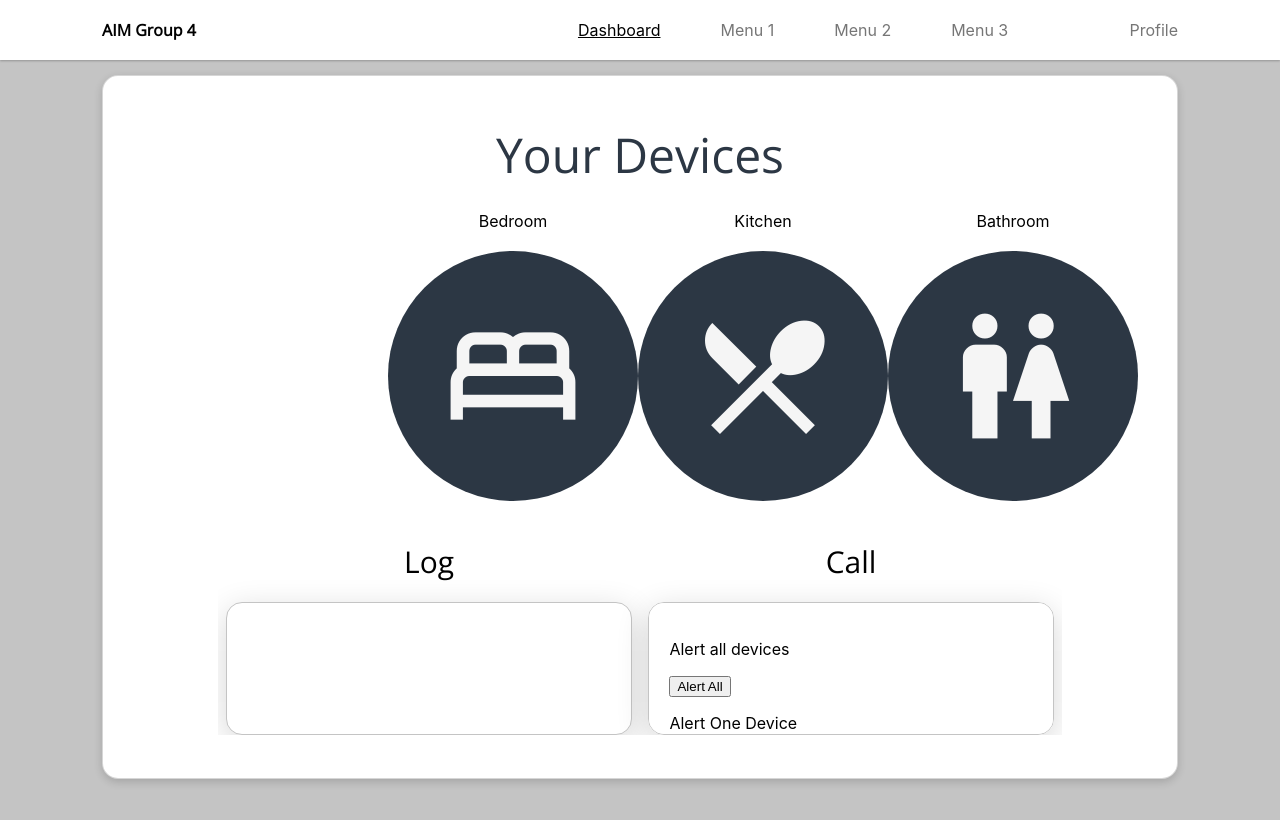
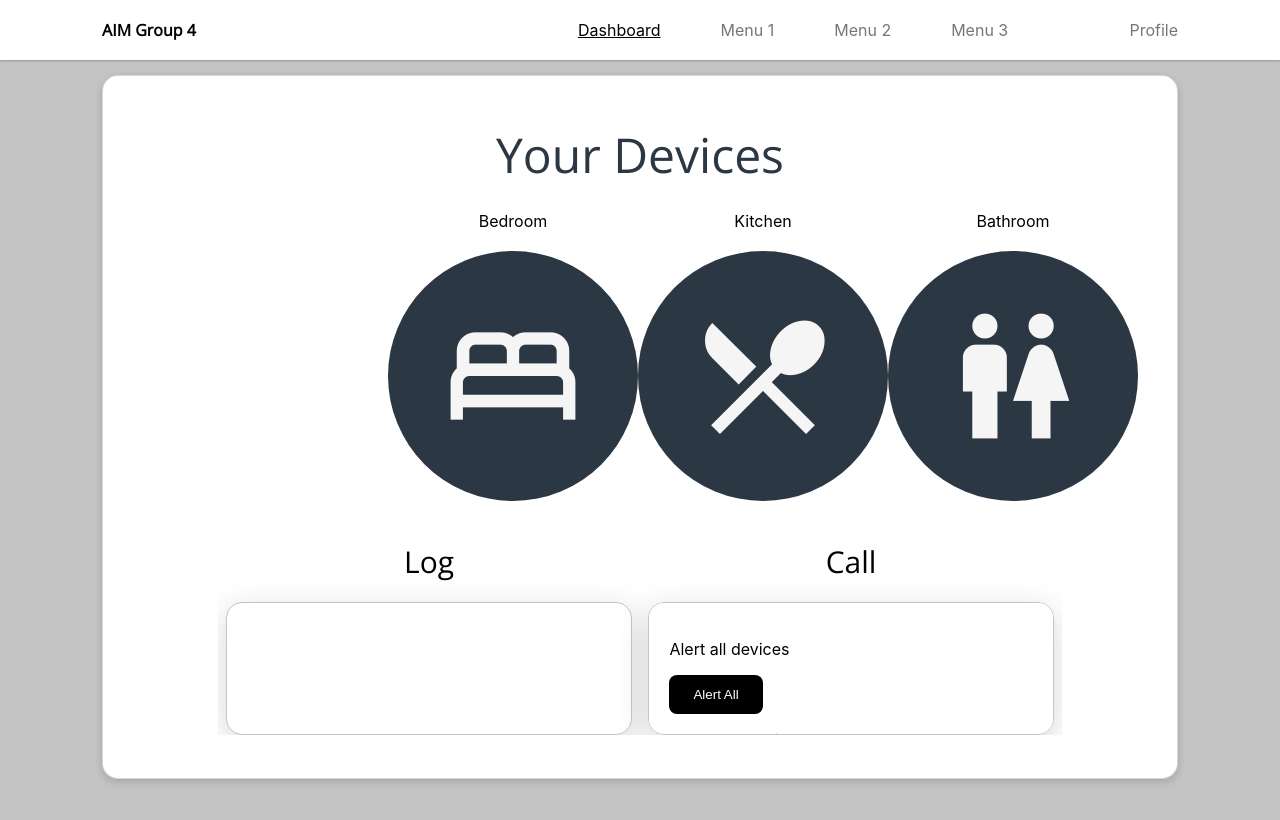
Before and after one commit to aim-group-4/iot_dementia_web, a React (Create React App) app in the folder client/: page / in a window 1280 px wide. Built offline with nearby package versions, Linux system fonts and the light colour scheme; no server answers.

Commit message:
styles for more elements

```diff
--- a/client/src/App.css
+++ b/client/src/App.css
@@ -303,6 +303,10 @@ html{
   flex-direction: column;
 }
 
+.body_main_control_log{
+  font-family: monospace;
+}
+
 div.body_main_control_title{
   margin-bottom: 20px;
   font-size: 30px;
@@ -327,6 +331,15 @@ div.body_main_control_title{
   margin-right: 2%;
 }
 
+button{
+  /* Primary */
+  color: white;
+  background: #000000;
+  border: none;
+  border-radius: 8px;
+  padding: 12px 24px;
+  margin-right: 24px;
+}
 
 .material-icons.main_widget{
   position: relative;
```
